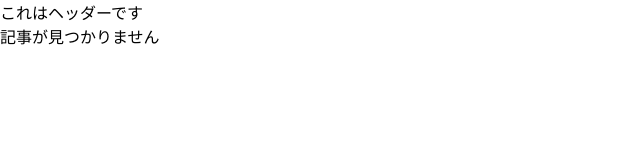
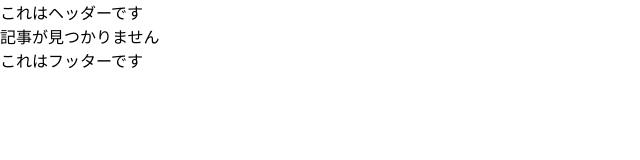
Before and after one commit to caliglacy/blog-react, a React (Create React App) app: page /post/1 in a window 1280 px wide. Shown: the top 160 px of the page, without its empty margins (0-640 px from the left). Built offline with nearby package versions, Linux system fonts and the light colour scheme; no server answers; the HTML template or start-up script is replaced by a standard one.

Commit message:
✨ フッターを追加

```diff
--- a/src/App.js
+++ b/src/App.js
@@ -5,6 +5,7 @@ import { PostPage } from "./pages/PostPage";
 import { Page404 } from "./pages/Page404";
 import { PostSearch } from "./pages/PostSearch";
 import { Header } from "./components/Header";
+import { Footer } from "./components/Footer";
 
 function App() {
   return (
@@ -19,6 +20,7 @@ function App() {
           <Route component={Page404} />
         </Switch>
       </BrowserRouter>
+      <Footer />
     </div>
   );
 }
--- /dev/null
+++ b/src/components/Footer.js
@@ -0,0 +1,5 @@
+const Footer = () => {
+  return <div>これはフッターです</div>;
+};
+
+export { Footer };
```
